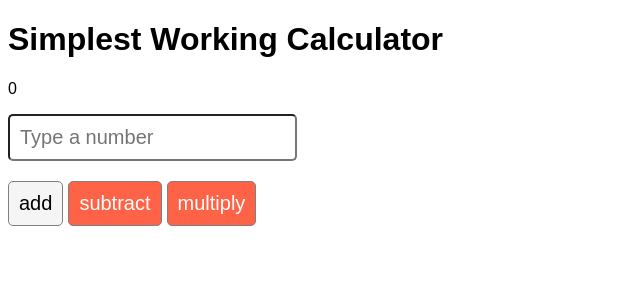
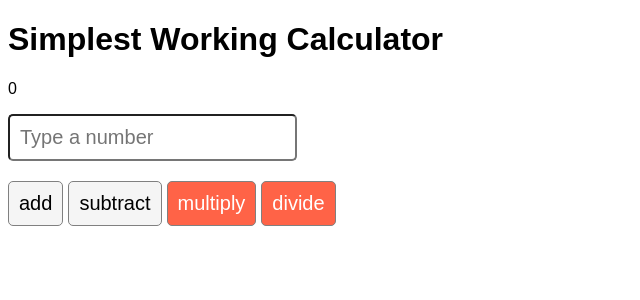
Before and after one commit to Tunzeki/calculator-app, a React (Create React App) app: page / in a window 1280 px wide. Shown: the top 300 px of the page, without its empty margins (0-640 px from the left). Built offline with nearby package versions, Linux system fonts and the light colour scheme.

Commit message:
Add the divide button

```diff
--- a/src/App.js
+++ b/src/App.js
@@ -64,6 +64,7 @@ function App() {
         {/* Add the multiply button */}
         <button onClick={times}>multiply</button>
         {/* Add the divide button */}
+        <button onClick={divide}>divide</button>
         {/* Add the resetInput button */}
         {/* Add the resetResult button */}
       </form>
```
